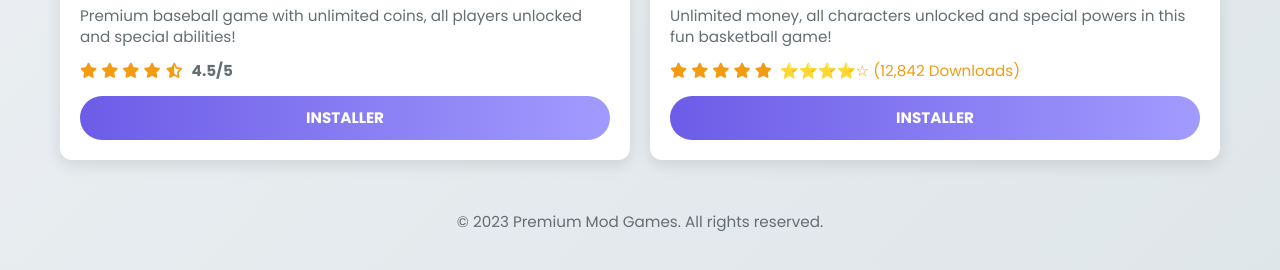
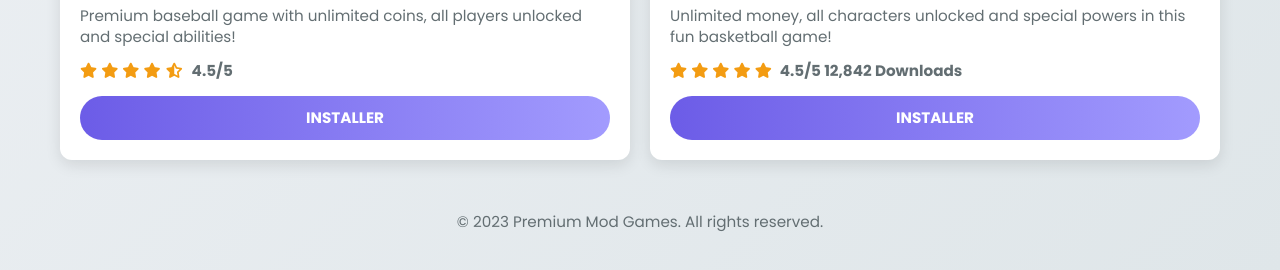
Before and after one commit to anastk1/Landing-page-, a plain HTML site: page index.html in a window 1280 px wide. Shown: the part 1726-1996 px from the top of the page. Drawn offline with Linux system fonts and the light colour scheme.

Commit message:
Update index.html

```diff
--- a/index.html
+++ b/index.html
@@ -342,7 +342,7 @@
                             <i class="fas fa-star"></i>
                             <i class="fas fa-star"></i>
                         </div>
-                        <div class="rating">⭐⭐⭐⭐☆ (12,842 Downloads)</div>
+                        <div class="rating-value">4.5/5 12,842 Downloads</div>
                     </div>
                     <a href="https://files.modyolo.com/Head%20Basketball/Head%20Basketball%20(MOD,%20Unlimited%20Money)%20v4.4.2%20-.apk" class="install-btn">INSTALLER</a>
                 </div>
```
